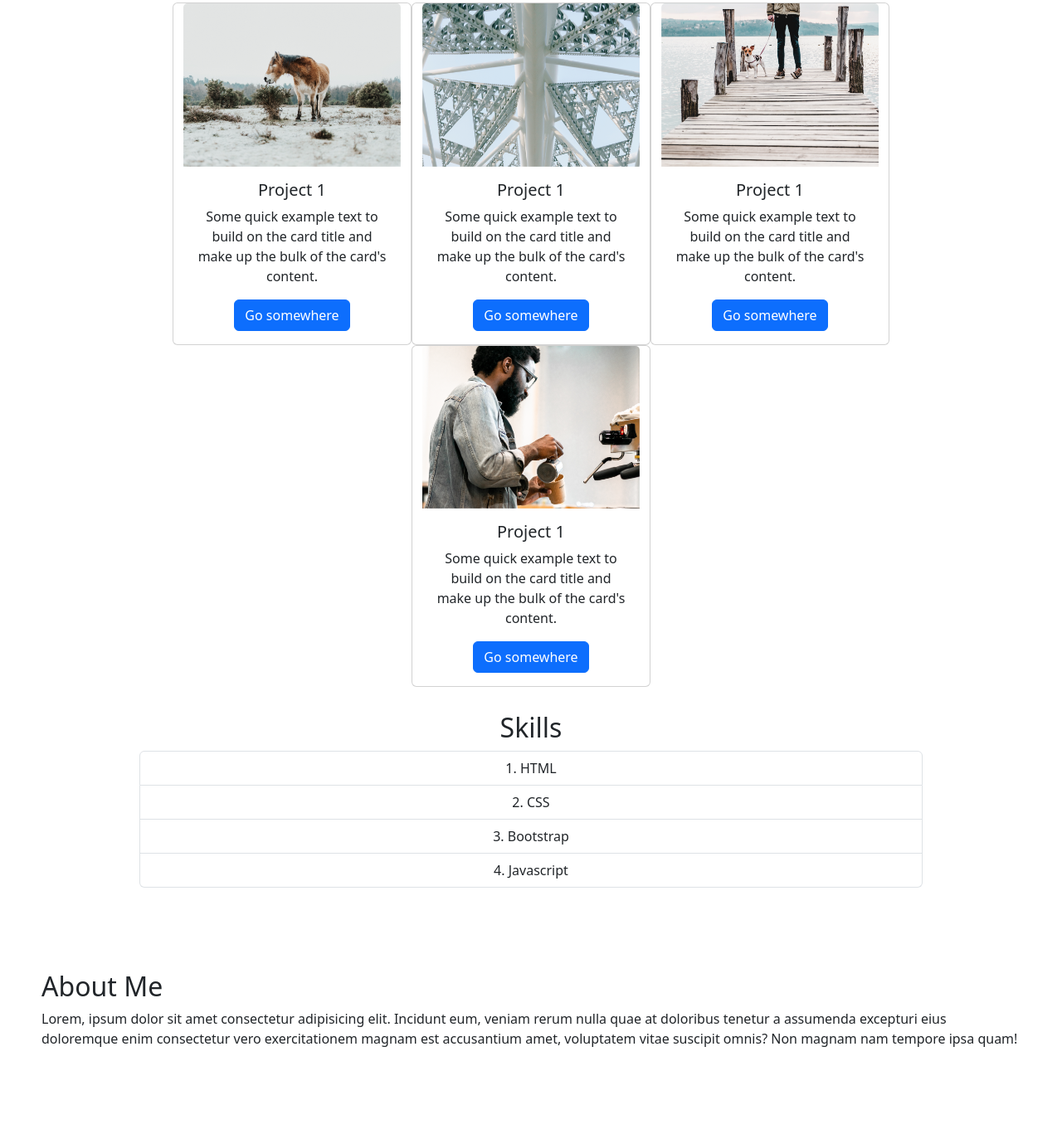
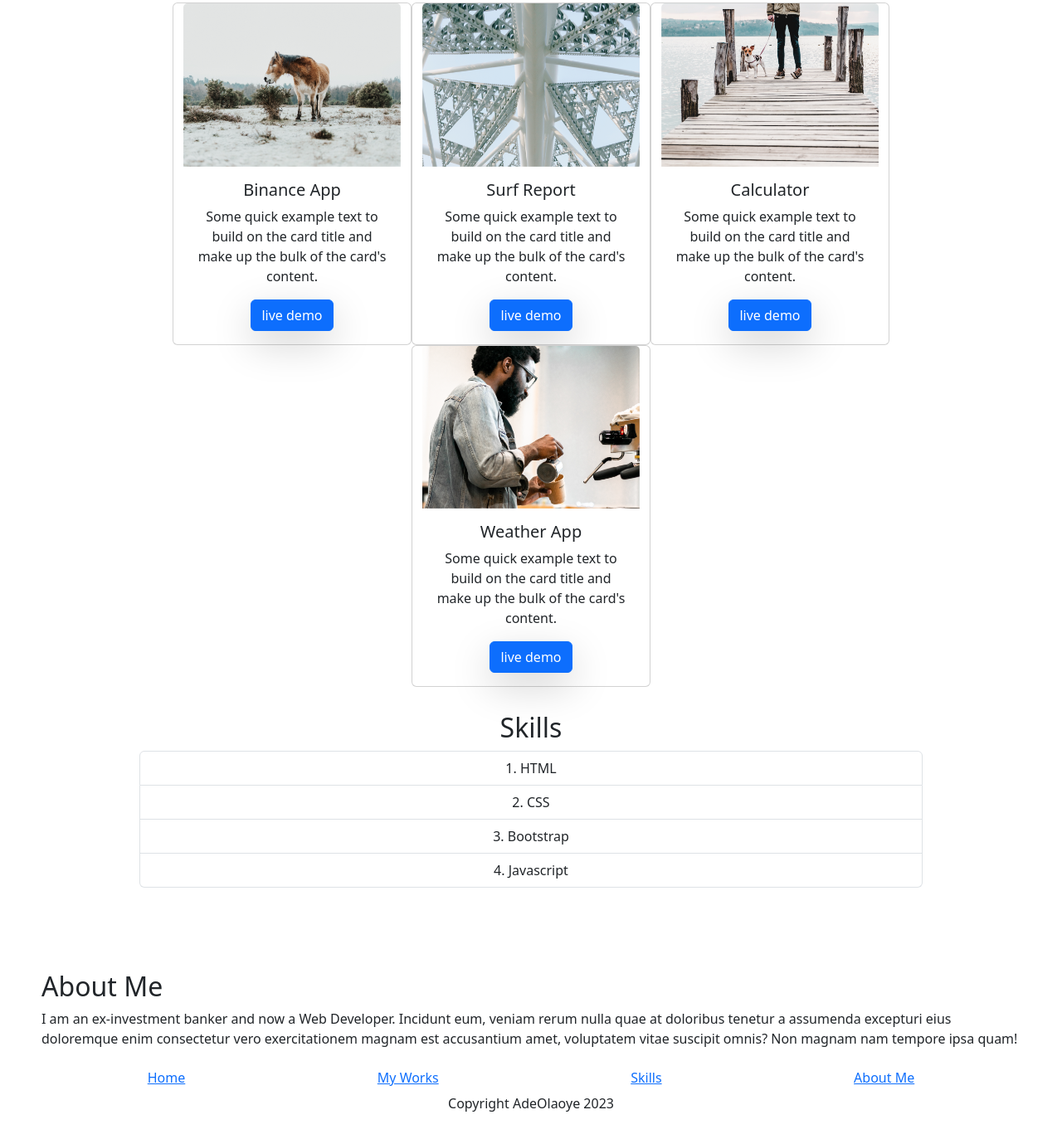
Before and after one commit to adeolaoye/Bootstrap-Portfolio, a plain HTML site: page index.html in a window 1280 px wide. Shown: the part 529-1908 px from the top of the page at 83% size. After the commit the page ends 1887 px from the top, so only its background shows below. Drawn offline with nearby package versions, Linux system fonts and the light colour scheme.

Commit message:
add footer, link

```diff
--- a/css/style.css
+++ b/css/style.css
@@ -5,7 +5,6 @@
   }
 
   body {
-    height: 300vh;
     width: 100vw;
     padding: 0 50px;
     display: flex;
@@ -14,7 +13,7 @@
   }
 
   #menu {
-    align-self:normal;
+    align-self: normal;
   }
 
   #hero {
@@ -40,9 +39,6 @@
     margin: 30px;
   }
 
-  #works h2 {
-
-  }
 
   .card-pad {
     margin: 16px;
@@ -62,3 +58,8 @@
   .about-me {
     margin-top: 100px;
   }
+
+  #footer {
+    display: flex;
+    justify-content: space-around;
+  }
--- a/index.html
+++ b/index.html
@@ -83,45 +83,45 @@
       <div class="card" style="width: 18rem">
         <img src="./images/4_card.png" class="card-img-top" alt="..." />
         <div class="card-body">
-          <h5 class="card-title">Project 1</h5>
+          <h5 class="card-title">Binance App</h5>
           <p class="card-text">
             Some quick example text to build on the card title and make up
             the bulk of the card's content.
           </p>
-          <a href="#" class="btn btn-primary">Go somewhere</a>
+          <a href="https://github.com" target="_blank" class="btn btn-primary shadow-lg">live demo</a>
         </div>
       </div>
       <div class="card" style="width: 18rem">
         <img src="./images/3_card.png" class="card-img-top" alt="..." />
         <div class="card-body">
-          <h5 class="card-title">Project 1</h5>
+          <h5 class="card-title">Surf Report</h5>
           <p class="card-text">
             Some quick example text to build on the card title and make up
             the bulk of the card's content.
           </p>
-          <a href="#" class="btn btn-primary">Go somewhere</a>
+          <a href="https://google.com" target="_blank" class="btn btn-primary shadow-lg">live demo</a>
         </div>
       </div>
       <div class="card" style="width: 18rem">
         <img src="./images/2_card.png" class="card-img-top" alt="..." />
         <div class="card-body">
-          <h5 class="card-title">Project 1</h5>
+          <h5 class="card-title">Calculator</h5>
           <p class="card-text">
             Some quick example text to build on the card title and make up
             the bulk of the card's content.
           </p>
-          <a href="#" class="btn btn-primary">Go somewhere</a>
+          <a href="https://facebook.com" target="_blank" class="btn btn-primary shadow-lg">live demo</a>
         </div>
       </div>
       <div class="card" style="width: 18rem">
         <img src="./images/1_card.png" class="card-img-top" alt="..." />
         <div class="card-body">
-          <h5 class="card-title">Project 1</h5>
+          <h5 class="card-title">Weather App</h5>
           <p class="card-text">
             Some quick example text to build on the card title and make up
             the bulk of the card's content.
           </p>
-          <a href="#" class="btn btn-primary">Go somewhere</a>
+          <a href="https://twitter.com" target="_blank" class="btn btn-primary shadow-lg">live demo</a>
         </div>
       </div>
     </div>
@@ -145,13 +145,20 @@
   <div class="about-me" id="about">
     <h2>About Me</h2>
     <p>
-      Lorem, ipsum dolor sit amet consectetur adipisicing elit. Incidunt eum,
+      I am an ex-investment banker and now a Web Developer. Incidunt eum,
       veniam rerum nulla quae at doloribus tenetur a assumenda excepturi eius
       doloremque enim consectetur vero exercitationem magnam est accusantium
       amet, voluptatem vitae suscipit omnis? Non magnam nam tempore ipsa quam!
     </p>
   </div>
-
+  <!-- footer -->
+  <div class="container-fluid" id="footer">
+    <button type="button" class="btn btn-link">Home</button>
+    <button type="button" class="btn btn-link" href="#works">My Works</button>
+    <button type="button" class="btn btn-link">Skills</button>
+    <button type="button" class="btn btn-link">About Me</button>
+  </div>
+  <p>Copyright AdeOlaoye 2023</p>
 
   <script
       src="https://cdn.jsdelivr.net/npm/bootstrap@5.3.0/dist/js/bootstrap.bundle.min.js"
```
